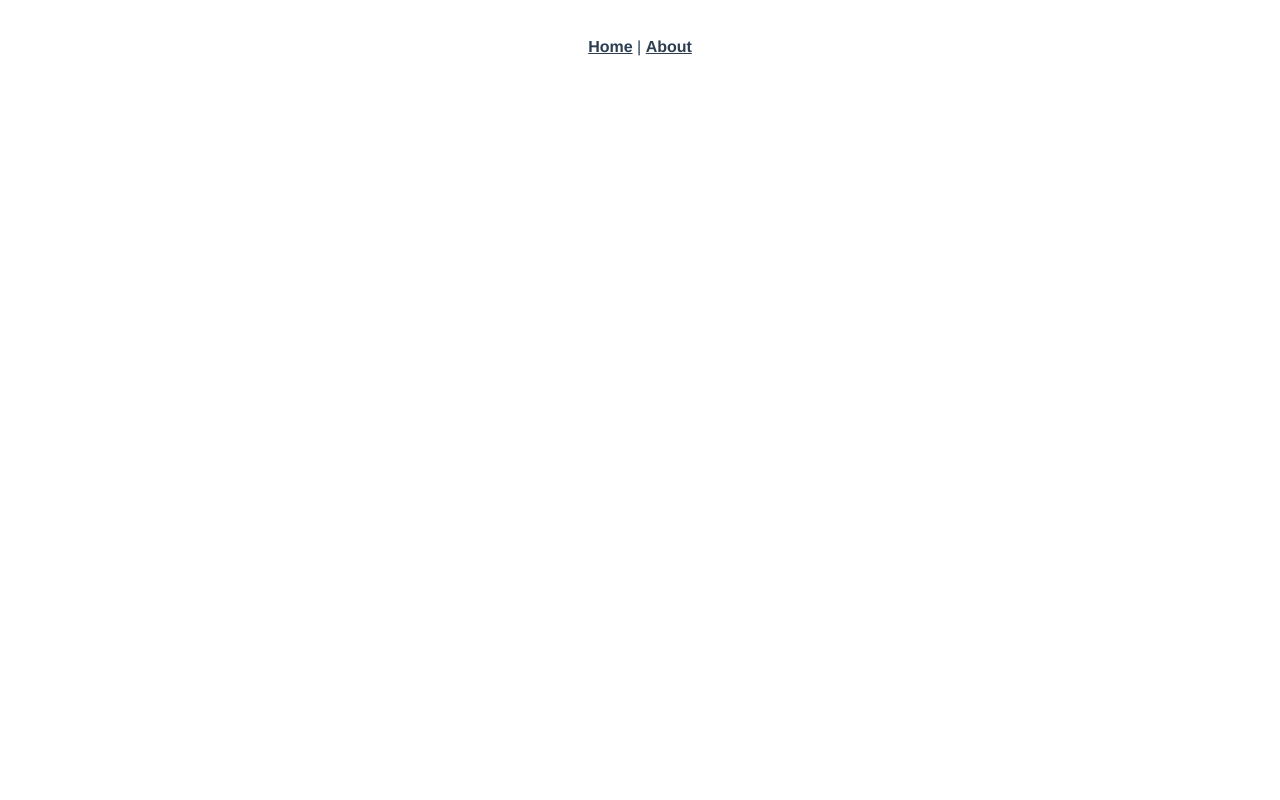
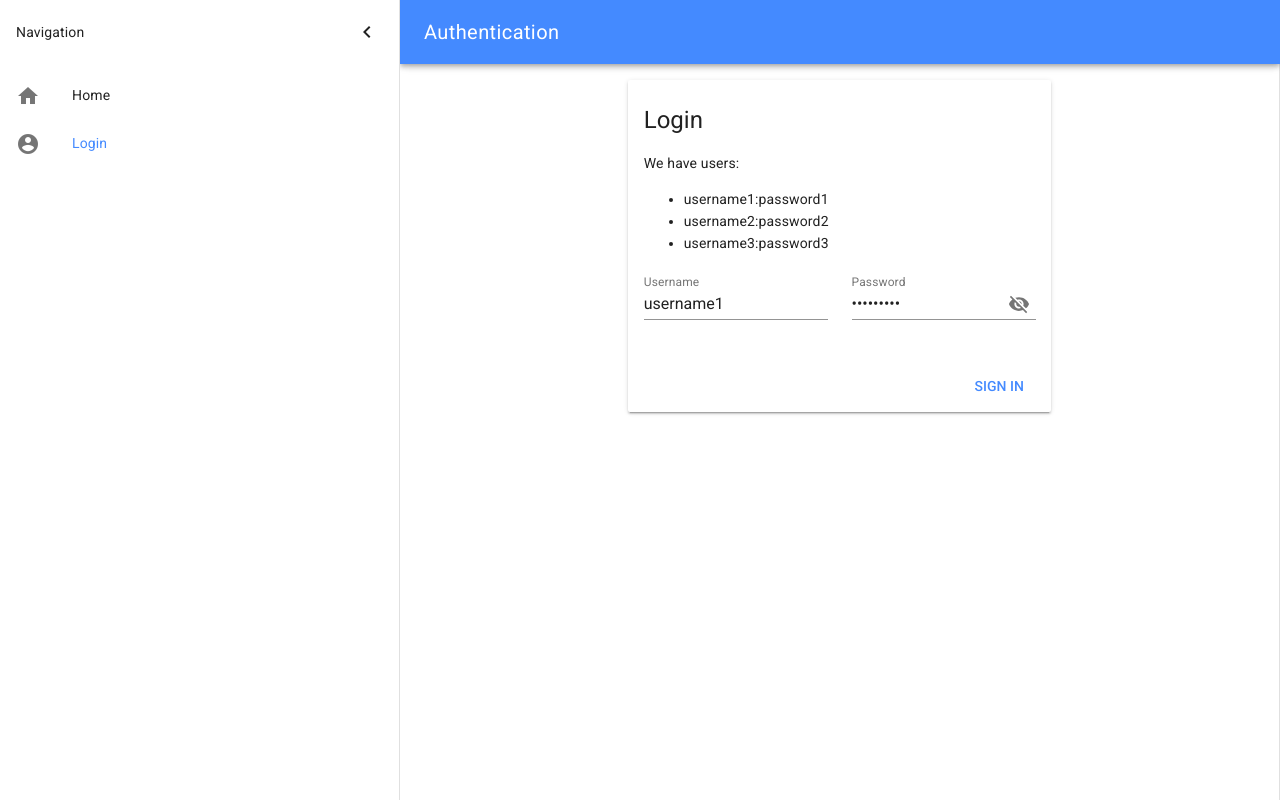
Before and after one commit to yfer/cyntegrity_test_task, a Vue app in the folder frontend/app/: page /login in a window 1280 px wide. Built offline with nearby package versions, Linux system fonts and the light colour scheme.

Commit message:
added vue-material as design, setup routing, pages and mock login/logout process

```diff
--- a/frontend/app/package.json
+++ b/frontend/app/package.json
@@ -10,7 +10,9 @@
   "dependencies": {
     "core-js": "^2.6.5",
     "vue": "^2.6.10",
-    "vue-router": "^3.0.3"
+    "vue-material": "^1.0.0-beta-11",
+    "vue-router": "^3.0.3",
+    "vuelidate": "^0.7.4"
   },
   "devDependencies": {
     "@vue/cli-plugin-babel": "^3.11.0",
--- a/frontend/app/public/index.html
+++ b/frontend/app/public/index.html
@@ -2,8 +2,8 @@
 <html lang="en">
   <head>
     <meta charset="utf-8">
-    <meta http-equiv="X-UA-Compatible" content="IE=edge">
-    <meta name="viewport" content="width=device-width,initial-scale=1.0">
+    <meta content="width=device-width,initial-scale=1,minimal-ui" name="viewport">
+    <link rel="stylesheet" href="//fonts.googleapis.com/css?family=Roboto:400,500,700,400italic|Material+Icons">
     <link rel="icon" href="<%= BASE_URL %>favicon.ico">
     <title>app</title>
   </head>
--- a/frontend/app/src/App.vue
+++ b/frontend/app/src/App.vue
@@ -1,31 +1,78 @@
 <template>
-  <div id="app">
-    <div id="nav">
-      <router-link to="/">Home</router-link> |
-      <router-link to="/about">About</router-link>
-    </div>
-    <router-view />
+  <div class="page-container">
+    <md-app style="min-height: 100vh;">
+      <md-app-toolbar class="md-primary">
+        <md-button class="md-icon-button" @click="toggleMenu" v-if="!menuVisible">
+          <md-icon>menu</md-icon>
+        </md-button>
+        <span class="md-title">{{ $route.meta.title }}</span>
+      </md-app-toolbar>
+      <md-app-drawer :md-active.sync="menuVisible" md-persistent="mini">
+        <md-toolbar class="md-transparent" md-elevation="0">
+          <span>Navigation</span>
+            <div class="md-toolbar-section-end">
+            <md-button class="md-icon-button md-dense" @click="toggleMenu">
+              <md-icon>keyboard_arrow_left</md-icon>
+            </md-button>
+          </div>
+        </md-toolbar>
+
+        <md-list>
+          <md-list-item :to="{ name: 'home'}" exact>
+            <md-icon>home</md-icon>
+            <span class="md-list-item-text">Home</span>
+          </md-list-item>
+
+          <md-list-item v-if="!isLoggedIn" :to="{ name: 'login'}" >
+            <md-icon>account_circle</md-icon>
+            <span class="md-list-item-text">Login</span>
+          </md-list-item>
+
+          <md-list-item v-if="isLoggedIn" :to="{ name: 'logout'}" >
+            <md-icon>account_circle</md-icon>
+            <span class="md-list-item-text">Logout</span>
+          </md-list-item>
+
+          <md-list-item v-if="isLoggedIn" :to="{ name: 'tasks'}">
+            <md-icon>assignment</md-icon>
+            <span class="md-list-item-text">Tasks</span>
+          </md-list-item>
+
+          <md-list-item v-if="isLoggedIn" :to="{ name: 'pipelines'}">
+            <md-icon>schedule</md-icon>
+            <span class="md-list-item-text">Pipelines</span>
+          </md-list-item>
+
+        </md-list>
+      </md-app-drawer>
+      <md-app-content>
+        <router-view />
+      </md-app-content>
+    </md-app>
   </div>
 </template>
 
-<style>
-#app {
-  font-family: "Avenir", Helvetica, Arial, sans-serif;
-  -webkit-font-smoothing: antialiased;
-  -moz-osx-font-smoothing: grayscale;
-  text-align: center;
-  color: #2c3e50;
-}
-#nav {
-  padding: 30px;
-}
+<script>
+  import router from './router'
+  import auth from './auth'
 
-#nav a {
-  font-weight: bold;
-  color: #2c3e50;
-}
+  export default {
+    // name: 'PersistentMini',
+    data: () => ({
+      menuVisible: true,
+      isLoggedIn: auth.loggedIn(),
+      user: {},
+    }),
+    created: function () {
+      auth.onChange = loggedIn => {
+        this.isLoggedIn = loggedIn
+      }
+    },
+    methods: {
+      toggleMenu () {
+        this.menuVisible = !this.menuVisible
+      }
+    }
+  }
 
-#nav a.router-link-exact-active {
-  color: #42b983;
-}
-</style>
+</script>
--- /dev/null
+++ b/frontend/app/src/auth.js
@@ -0,0 +1,51 @@
+/* globals localStorage */
+
+export default {
+  login(username, password, cb) {
+    cb = arguments[arguments.length - 1];
+    if (localStorage.token) {
+      if (cb) cb(true);
+      this.onChange(true);
+      return;
+    }
+    pretendRequest(username, password, res => {
+      if (res.authenticated) {
+        localStorage.token = res.token;
+        if (cb) cb(true);
+        this.onChange(true);
+      } else {
+        if (cb) cb(false);
+        this.onChange(false);
+      }
+    });
+  },
+
+  getToken() {
+    return localStorage.token;
+  },
+
+  logout(cb) {
+    delete localStorage.token;
+    if (cb) cb();
+    this.onChange(false);
+  },
+
+  loggedIn() {
+    return !!localStorage.token;
+  },
+
+  onChange() {}
+};
+
+function pretendRequest(username, password, cb) {
+  setTimeout(() => {
+    if (username === "username1" && password === "password1") {
+      cb({
+        authenticated: true,
+        token: Math.random().toString(36).substring(7)
+      });
+    } else {
+      cb({ authenticated: false });
+    }
+  }, 0);
+}
--- a/frontend/app/src/main.js
+++ b/frontend/app/src/main.js
@@ -4,6 +4,12 @@ import router from "./router";
 
 Vue.config.productionTip = false;
 
+import VueMaterial from "vue-material";
+import "vue-material/dist/vue-material.min.css";
+import "vue-material/dist/theme/default.css"; // This line here
+
+Vue.use(VueMaterial);
+
 new Vue({
   router,
   render: h => h(App)
--- a/frontend/app/src/router.js
+++ b/frontend/app/src/router.js
@@ -1,26 +1,77 @@
 import Vue from "vue";
 import Router from "vue-router";
 import Home from "./views/Home.vue";
+import Tasks from "./views/Tasks.vue";
+import Pipelines from "./views/Pipelines.vue";
+import Login from "./views/Login.vue";
+import auth from "./auth";
 
 Vue.use(Router);
 
-export default new Router({
+var router = new Router({
   mode: "history",
   base: process.env.BASE_URL,
   routes: [
     {
+      path: "/login",
+      name: "login",
+      meta: { title: "Authentication  " },
+      component: Login
+    },
+    {
+      path: "/logout",
+      name: "logout",
+      beforeEnter(to, from, next) {
+        auth.logout();
+        next("/");
+      }
+    },
+    {
       path: "/",
       name: "home",
+      meta: { title: "Home" },
       component: Home
     },
     {
       path: "/about",
       name: "about",
+      meta: { title: "About" },
       // route level code-splitting
       // this generates a separate chunk (about.[hash].js) for this route
       // which is lazy-loaded when the route is visited.
       component: () =>
         import(/* webpackChunkName: "about" */ "./views/About.vue")
+    },
+    {
+      path: "/tasks",
+      name: "tasks",
+      meta: { requiresAuth: true, title: "Tasks" },
+      component: Tasks
+    },
+    {
+      path: "/pipelines",
+      name: "pipelines",
+      meta: { requiresAuth: true, title: "Pipelines" },
+      component: Pipelines
     }
   ]
 });
+
+router.beforeEach((to, from, next) => {
+  if (to.matched.some(record => record.meta.requiresAuth)) {
+    // this route requires auth, check if logged in
+    // if not, redirect to login page.
+    if (!auth.loggedIn()) {
+      next({
+        path: "/login",
+        query: { redirect: to.fullPath }
+      });
+    } else {
+      next();
+    }
+  } else {
+    next(); // make sure to always call next()!
+  }
+});
+
+export default router;
--- /dev/null
+++ b/frontend/app/src/views/Login.vue
@@ -0,0 +1,119 @@
+<template>
+  <form novalidate class="md-layout md-alignment-center-center" @submit.prevent="validateUser">
+    <md-card class="md-layout-item md-size-50 md-small-size-100">
+      <md-card-header>
+        <div class="md-title">Login</div>
+      </md-card-header>
+
+      <md-card-content>
+        <div class="md-layout md-gutter">
+          <div class="md-layout-item">We have users:<br/><ul>
+            <li>username1:password1</li>
+            <li>username2:password2</li>
+            <li>username3:password3</li>
+          </ul></div>
+
+        </div>
+        <div class="md-layout md-gutter">
+          <div class="md-layout-item md-small-size-100">
+            <md-field :class="getValidationClass('username')">
+              <label for="username">Username</label>
+              <md-input name="username" id="username" v-model="form.username" :disabled="sending" />
+              <span class="md-error" v-if="!$v.form.username.required">Username is required</span>
+              <span class="md-error" v-else-if="!$v.form.username.minlength">Username must be more then 2 symbols</span>
+            </md-field>
+          </div>
+
+          <div class="md-layout-item md-small-size-100">
+              <md-field :class="getValidationClass('password')">
+              <label for="password">Password</label>
+              <md-input name="password" id="password" v-model="form.password" type="password" :disabled="sending"></md-input>
+              <span class="md-error" v-if="!$v.form.password.required">Password is required</span>
+              <span class="md-error" v-else-if="!$v.form.password.minlength">Password must be more then 2 symbols</span>
+            </md-field>
+          </div>
+        </div>
+
+
+      </md-card-content>
+      <md-card-actions>
+        <md-button type="submit" class="md-primary" :disabled="sending">Sign In</md-button>
+      </md-card-actions>
+    </md-card>
+
+    <md-snackbar :md-active.sync="showMessage">{{ message }}</md-snackbar>
+  </form>
+</template>
+
+<script>
+  import auth from '../auth';
+  import { validationMixin } from 'vuelidate';
+  import {
+    required,
+    minLength,
+    maxLength
+  } from 'vuelidate/lib/validators';
+
+  export default {
+    name: 'FormValidation',
+    mixins: [validationMixin],
+    data: () => ({
+      form: {
+        username: "username1",
+        password: "password1",
+      },
+      showMessage: false,
+      sending: false,
+      message: null
+    }),
+    validations: {
+      form: {
+        username: {
+          required,
+          minLength: minLength(3),
+          maxLength: maxLength(20),
+        },
+        password: {
+          required,
+          minLength: minLength(3),
+          maxLength: maxLength(20),
+        },
+      }
+    },
+    methods: {
+      getValidationClass (fieldName) {
+        const field = this.$v.form[fieldName]
+
+        if (field) {
+          return {
+            'md-invalid': field.$invalid && field.$dirty
+          }
+        }
+      },
+      login () {
+        this.sending = true
+
+        auth.login(this.form.username, this.form.password, loggedIn => {
+          if (!loggedIn) {
+            this.error = true
+            this.showMessage = true
+            this.message = "You entered wrong credentials!"
+            this.sending = false
+            window.setTimeout(() => {
+              this.showMessage = false
+            }, 3000)
+          } else {
+            this.$router.replace(this.$route.query.redirect || '/')
+          }
+        })
+      },
+      validateUser () {
+        this.$v.$touch()
+
+        if (!this.$v.$invalid) {
+          this.login()
+        }
+      }
+    }
+  }
+</script>
--- /dev/null
+++ b/frontend/app/src/views/Pipelines.vue
@@ -0,0 +1,3 @@
+<template>
+  <h1>This is an pipelines page</h1>
+</template>
--- /dev/null
+++ b/frontend/app/src/views/Tasks.vue
@@ -0,0 +1,3 @@
+<template>
+  <h1>This is an tasks page</h1>
+</template>
```
Also changed, not shown: 1 other file (tests, documents, lock files or other folders).
